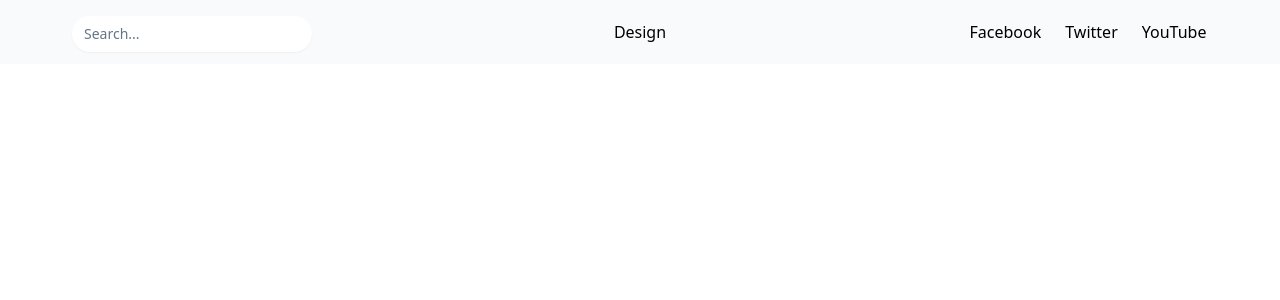
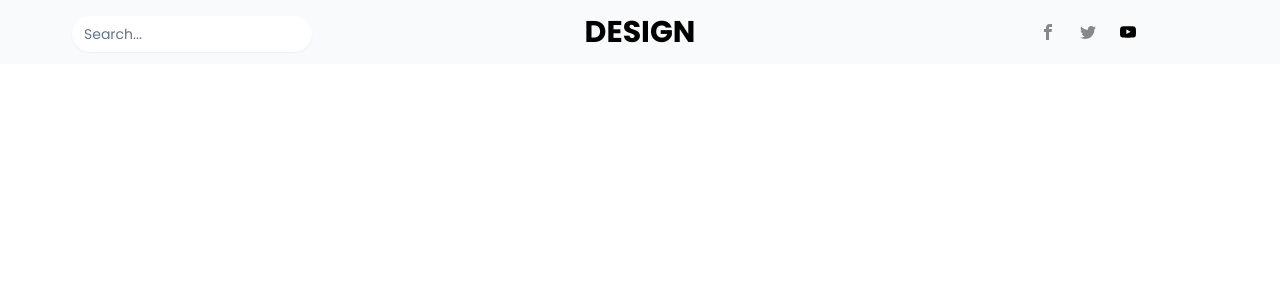
Before and after one commit to sherbahadurpun/nextjs-blog, a Next.js app: page / in a window 1280 px wide. Shown: the top 300 px of the page. Built offline with nearby package versions, Linux system fonts and the light colour scheme.

Commit message:
feat: add social icons

```diff
--- a/components/Header.js
+++ b/components/Header.js
@@ -1,24 +1,22 @@
 import React from "react";
+import { ImFacebook, ImYoutube, ImTwitter } from "react-icons/im";
+
 
 const Header = () => {
   return (
     <header className="bg-gray-50">
       <div className="xl:container xl:mx-auto flex flex-col items-center sm:flex-row sm:justify-between text-center py-3">
         <div className="md:flex-none w-96 order-2 sm:order-1 flex justify-center py-4 sm:py-0">
-          <input
-            className="input-text"
-            type="text"
-            placeholder="Search..."
-          />
+          <input className="input-text" type="text" placeholder="Search..." />
         </div>
         <div className="shrink w-80 sm:order-2">
-          <a>Design</a>
+          <a className="font-bold uppercase text-3xl">Design</a>
         </div>
         <div className="w-96 order-3 flex justify-center">
           <div className="flex gap-6">
-            <a>Facebook</a>
-            <a>Twitter</a>
-            <a>YouTube</a>
+            <a><ImFacebook color="#888888"/></a>
+            <a><ImTwitter color="#888888" /></a>
+            <a><ImYoutube color="#888888s" /></a>
           </div>
         </div>
       </div>
--- a/package.json
+++ b/package.json
@@ -11,7 +11,8 @@
   "dependencies": {
     "next": "12.3.1",
     "react": "18.2.0",
-    "react-dom": "18.2.0"
+    "react-dom": "18.2.0",
+    "react-icons": "^4.4.0"
   },
   "devDependencies": {
     "autoprefixer": "^10.4.12",
--- a/styles/globals.css
+++ b/styles/globals.css
@@ -1,6 +1,12 @@
+@import url("https://fonts.googleapis.com/css2?family=Poppins:wght@400;500;600;700&display=swap");
+
 @tailwind base;
 @tailwind components;
 @tailwind utilities;
+
+* > * {
+  font-family: "Poppins", sans-serif;
+}
 
 .input-text {
   @apply mt-1 block w-60 px-3 py-2 bg-white border-slate-300 rounded-full text-sm shadow-sm placeholder-slate-500;
```
Also changed, not shown: 1 other file (tests, documents, lock files or other folders).
